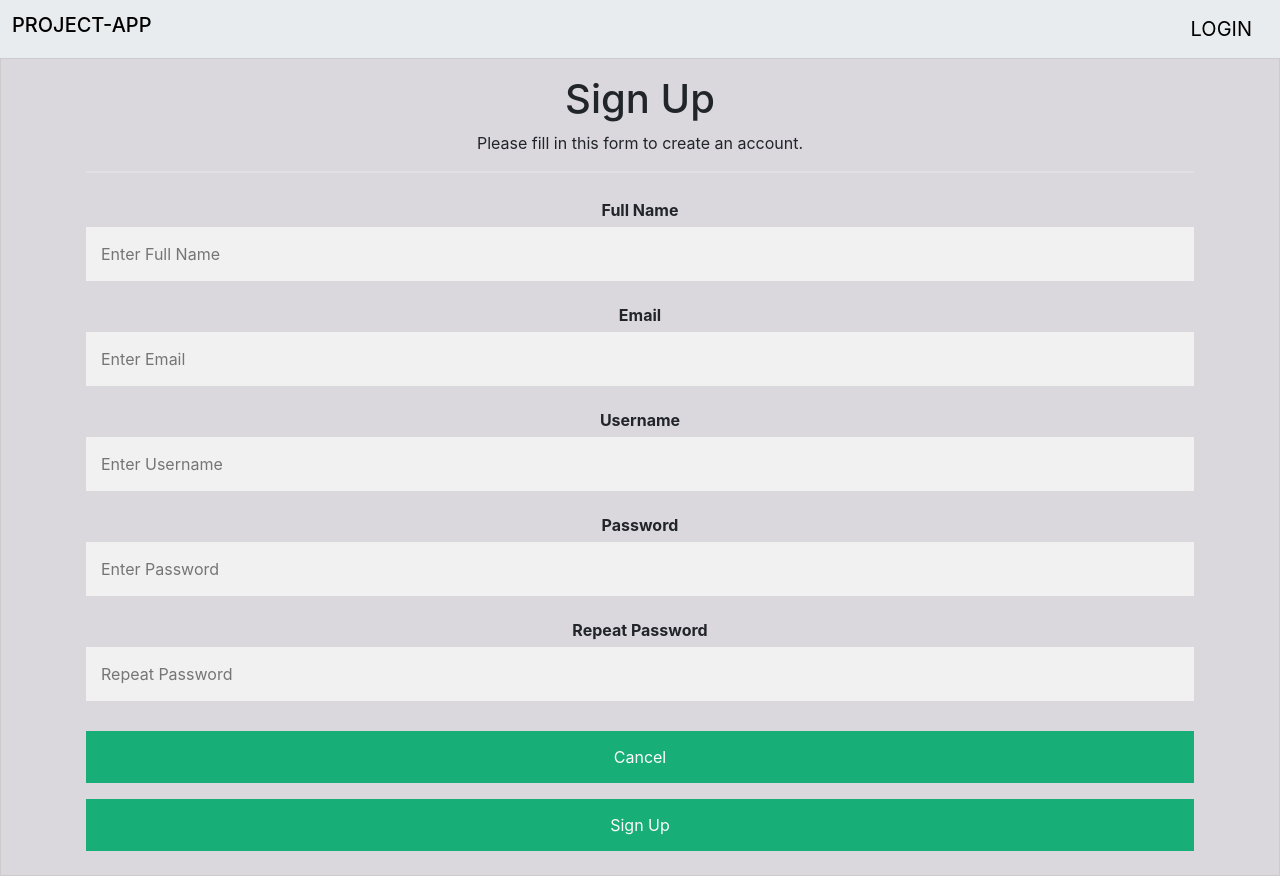
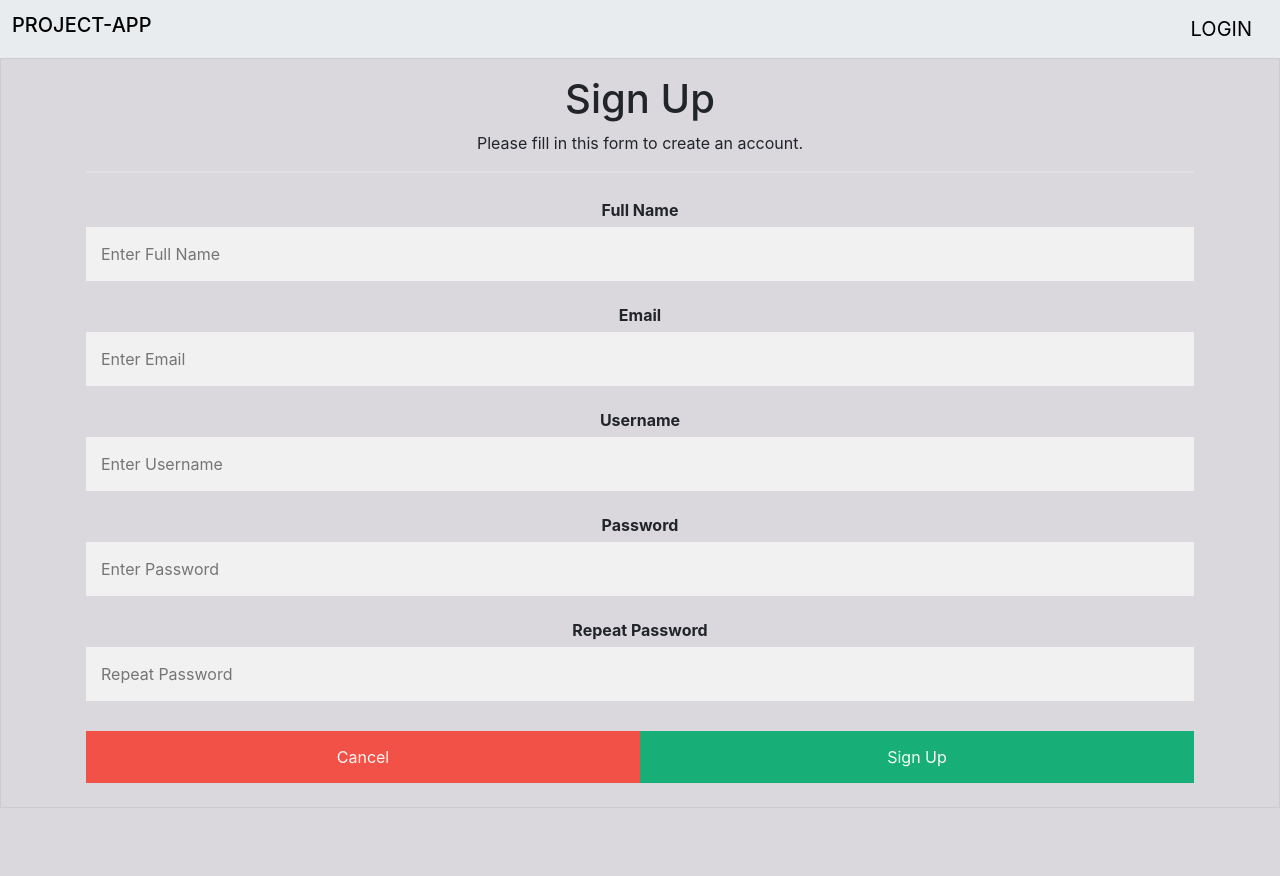
Before and after one commit to Malcolm-G/project-app-frontend, a React (Create React App) app: page /signup in a window 1280 px wide. After the commit the page ends 808 px from the top, so only its background shows below. Built offline with nearby package versions, Linux system fonts and the light colour scheme.

Commit message:
Updated styling

```diff
--- a/src/components/MyProjects.js
+++ b/src/components/MyProjects.js
@@ -23,7 +23,7 @@ function MyProjects(props) {
         return(
             <div className='container mt-5 bg-body-tertiary'>
                 <div className='container'>
-                    <Link to='/project-form' className='mx-auto'>Add New Project</Link>
+                    <Link to='/project-form' className='mx-auto btn btn-outline-success'>Add New Project</Link>
                 </div>
                 <h2>Here are some of your projects</h2>
                 <table className="table table-bordered">
--- a/src/components/ProjectForm.js
+++ b/src/components/ProjectForm.js
@@ -61,8 +61,8 @@ function ProjectForm(props) {
 
 
                 <div className="clearfix">
-                <button type="button" className=".log-cancelbtn" onClick={cancelClicked} >Cancel</button>
                 <button type="submit" className=".log-signupbtn">Create Project</button>
+                <button type="button" className=".log-cancelbtn bg-danger" onClick={cancelClicked} >Cancel</button>
                 </div>
             </div>
         </form>
--- a/src/components/ProjectRow.js
+++ b/src/components/ProjectRow.js
@@ -24,13 +24,13 @@ function ProjectRow({project,index}) {
                 setStatusClass("badge bg-info")
             break;
             case 'ONGOING':
-                setStatusClass("badge bg-success")
+                setStatusClass("badge bg-warning")
             break;
             case 'CANCELLED':
-                setStatusClass("badge bg-primary")
+                setStatusClass("badge bg-danger")
             break;
             case 'COMPLETED':
-                setStatusClass("badge bg-warning")
+                setStatusClass("badge bg-success")
             break;
             default:
                 setStatusClass("badge bg-dark")
@@ -66,7 +66,6 @@ function ProjectRow({project,index}) {
                     }
                 });
                 setProjects(updatedProjects)
-                console.log(projects)
                 window.alert("Status Updated")
             }
             else{
@@ -94,11 +93,14 @@ function ProjectRow({project,index}) {
     }
 
     const memberList = members.map((member,i,members)=>{
-        return i+1==members.length?<a href='#' key={`memberlist-last-${i}`}>{member.username}</a>:<a href='#' key={`memberlist-${i}`}>{`${member.username}, `}</a>
+        // return i+1==members.length?<span href='#' key={`memberlist-last-${i}`} className='badge text-bg-dark'>{member.username}</span>:<span href='#' key={`memberlist-${i}`} className='badge text-bg-dark'>{`${member.username}, `}</span>
+        return (
+            <span key={`memberlist-${i}`} className='badge text-bg-dark mx-1'>{member.username}</span>
+        )
     })
 
     return (
-        <tr>
+        <tr className='align-middle'>
           <th scope="row">{index}</th>
           <td>{project.title}</td>
           <td>{project.description}</td>
@@ -110,7 +112,7 @@ function ProjectRow({project,index}) {
                 changeStatus(e)
             }}
             value={newStatus}
-            className={`${statusClass} border-0 `}
+            className={`${statusClass} border-0 text-dark`}
             name="status" id="status-dropdown">
                 <option value="CREATED" >CREATED</option>
                 <option value="ONGOING" >ONGOING</option>
--- a/src/components/UpdateProjectForm.js
+++ b/src/components/UpdateProjectForm.js
@@ -79,8 +79,8 @@ function UpdateProjectForm(props) {
 
 
                 <div className="clearfix">
-                <button type="button" className=".log-cancelbtn" onClick={cancelClicked} >Cancel</button>
                 <button type="submit" className=".log-signupbtn">Update Project</button>
+                <button type="button" className=".log-cancelbtn bg-danger" onClick={cancelClicked} >Cancel</button>
                 </div>
             </div>
         </form>
--- a/src/components/login/Login.js
+++ b/src/components/login/Login.js
@@ -2,6 +2,7 @@ import React,{ useContext, useState } from "react";
 import { Link, useNavigate } from "react-router-dom";
 import '../../stylesheets/Login.css';
 import image from "../../images/download.png"
+import { BsPersonCircle } from 'react-icons/bs';
 import { UserContext } from "../UserDataProvider";
 // import image from "../../random-acts-kindness-day.png";
 
@@ -39,7 +40,8 @@ function Login({users,setIsLoggedIn,setCurrentUser}){
         onSubmit={(e)=>loginClicked(e)}
          method="#">
             <div className="log-imgcontainer">
-                <img src={image} alt="Avatar" className="log-avatar"/>
+                {/* <img src={image} alt="Avatar" className="log-avatar"/> */}
+                <BsPersonCircle size={140} />
             </div>
 
             <div className="container login-container bg-body-tertiary">
@@ -62,7 +64,7 @@ function Login({users,setIsLoggedIn,setCurrentUser}){
             </div>
 
             <div className="container  d-flex" style={{backgroundColor:"#f1f1f1"}}>
-                <Link type="login-button" className="btn cancelbtn mx-auto" to="/signup" >Register?</Link>
+                <Link type="login-button" className="btn log-cancelbtn mx-auto" to="/signup" >Register?</Link>
                 {/* <span className="psw">Forgot <a href="#">password?</a></span> */}
             </div>
         </form>
--- a/src/components/login/SignUp.js
+++ b/src/components/login/SignUp.js
@@ -96,8 +96,8 @@ function SignUp({users,setUsers}){
                 <p>By creating an account you agree to our <a href="#" style={{color:"dodgerblue"}}>Terms & Privacy</a>.</p> */}
 
                 <div className="clearfix">
-                <button type="button" className=".log-cancelbtn" onClick={cancelClicked} >Cancel</button>
-                <button type="submit" className=".log-signupbtn">Sign Up</button>
+                <button type="button" className="log-cancelbtn" onClick={cancelClicked} >Cancel</button>
+                <button type="submit" className="log-signupbtn">Sign Up</button>
                 </div>
             </div>
         </form>
--- a/src/stylesheets/SignUp.css
+++ b/src/stylesheets/SignUp.css
@@ -37,13 +37,13 @@ button:hover {
 }
 
 /* Extra styles for the cancel button */
-.cancelbtn {
+.log-cancelbtn {
   padding: 14px 20px;
   background-color: #f44336;
 }
 
 /* Float cancel and signup buttons and add an equal width */
-.cancelbtn, .signupbtn {
+.log-cancelbtn, .log-signupbtn {
   float: left;
   width: 50%;
 }
```
